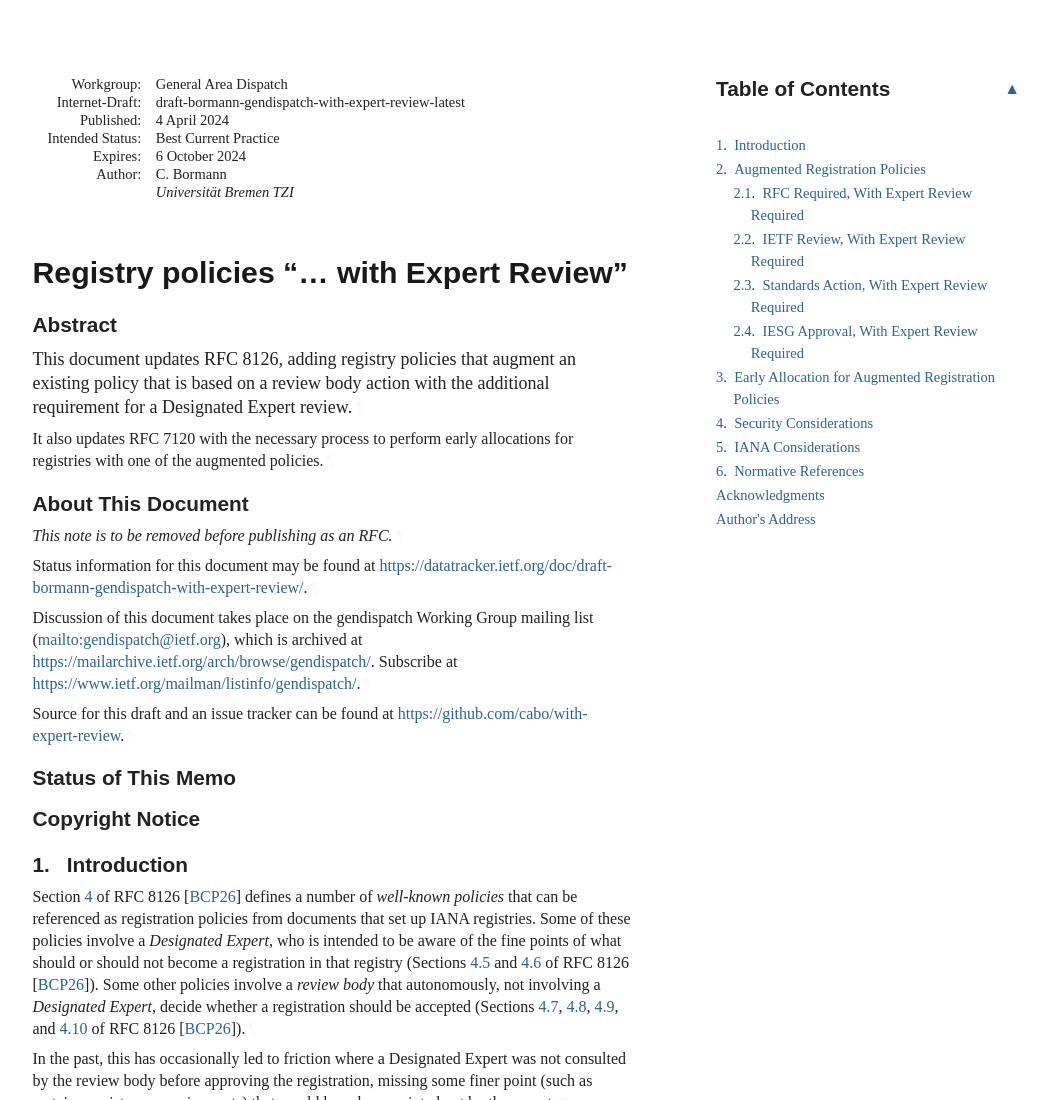
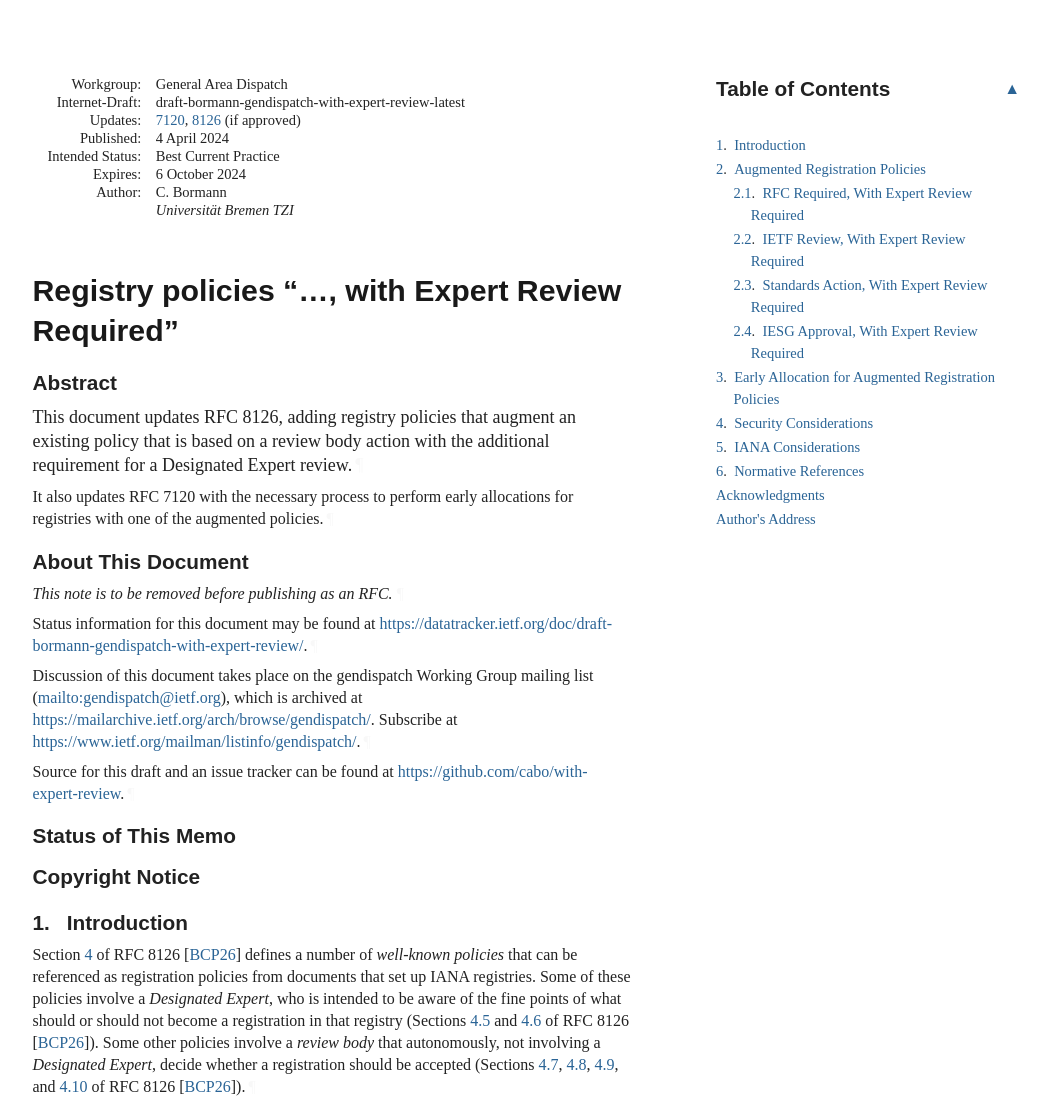
Before and after one commit to cabo/with-expert-review, a plain HTML site: page draft-bormann-gendispatch-with-expert-review.html in a window 1280 px wide. Shown: the top 1100 px of the page, without its empty margins (92-1140 px from the left). Drawn offline with Linux system fonts and the light colour scheme; a web font is replaced by a local one.

Commit message:
Script updating gh-pages from f76ef8e. [ci skip]

```diff
--- a/draft-bormann-gendispatch-with-expert-review.html
+++ b/draft-bormann-gendispatch-with-expert-review.html
@@ -4,7 +4,7 @@
 <meta charset="utf-8">
 <meta content="Common,Latin" name="scripts">
 <meta content="initial-scale=1.0" name="viewport">
-<title>Registry policies “… with Expert Review”</title>
+<title>Registry policies “…, with Expert Review Required”</title>
 <meta content="Carsten Bormann" name="author">
 <meta content="
        This document updates RFC 8126, adding registry policies that augment an existing policy that is based on a review body action with the additional requirement for a Designated Expert review.
@@ -1026,7 +1026,7 @@ svg :is([fill="white"], [fill^="#fff"]) {
 <table class="ears">
 <thead><tr>
 <td class="left">Internet-Draft</td>
-<td class="center">Registry policies “… with Expert Review”</td>
+<td class="center">Registry policies “…, with Expert Review</td>
 <td class="right">April 2024</td>
 </tr></thead>
 <tfoot><tr>
@@ -1042,6 +1042,9 @@ svg :is([fill="white"], [fill^="#fff"]) {
 <dd class="workgroup">General Area Dispatch</dd>
 <dt class="label-internet-draft">Internet-Draft:</dt>
 <dd class="internet-draft">draft-bormann-gendispatch-with-expert-review-latest</dd>
+<dt class="label-updates">Updates:</dt>
+<dd class="updates">
+<a href="https://www.rfc-editor.org/rfc/rfc7120" class="eref">7120</a>, <a href="https://www.rfc-editor.org/rfc/rfc8126" class="eref">8126</a> (if approved)</dd>
 <dt class="label-published">Published:</dt>
 <dd class="published">
 <time datetime="2024-04-04" class="published">4 April 2024</time>
@@ -1059,7 +1062,7 @@ svg :is([fill="white"], [fill^="#fff"]) {
 </dd>
 </dl>
 </div>
-<h1 id="title">Registry policies “… with Expert Review”</h1>
+<h1 id="title">Registry policies “…, with Expert Review Required”</h1>
 <section id="section-abstract">
       <h2 id="abstract"><a href="#abstract" class="selfRef">Abstract</a></h2>
 <p id="section-abstract-1">This document updates RFC 8126, adding registry policies that augment an existing policy that is based on a review body action with the additional requirement for a Designated Expert review.<a href="#section-abstract-1" class="pilcrow">¶</a></p>
```
Also changed, not shown: index.html (+2 -2 lines), draft-bormann-gendispatch-with-expert-review.txt.
